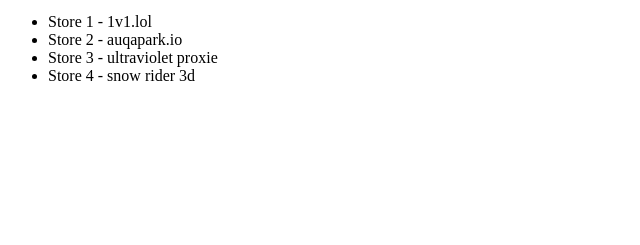
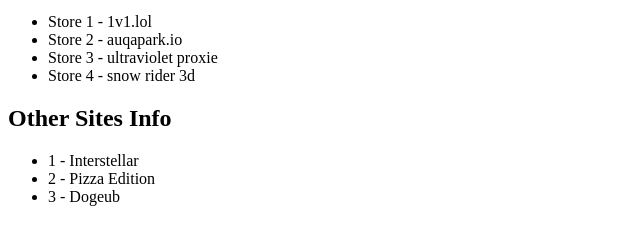
Before and after one commit to UntyperSoftworks/versus, a plain HTML site: page info.html in a window 1280 px wide. Shown: the part 87-332 px from the top of the page, without its empty margins (0-640 px from the left). Drawn offline with Linux system fonts and the light colour scheme.

Commit message:
Add section for Other Sites Info in info.html

```diff
--- a/info.html
+++ b/info.html
@@ -11,5 +11,11 @@
 			<li>Store 3 - <span>ultraviolet proxie</span></li>
 			<li>Store 4 - <span>snow rider 3d</span></li>
 		</ul>
+		<h2>Other Sites Info</h2>
+		<ul>
+			<li>1 - Interstellar</li>
+			<li>2 - Pizza Edition</li>
+			<li>3 - Dogeub</li>
+		</ul>
 	</body>
 </html>
```
